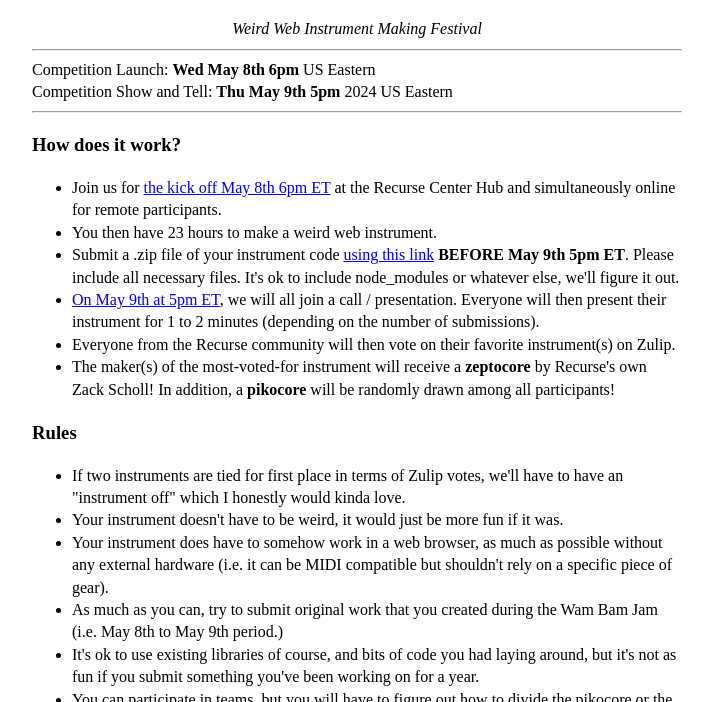
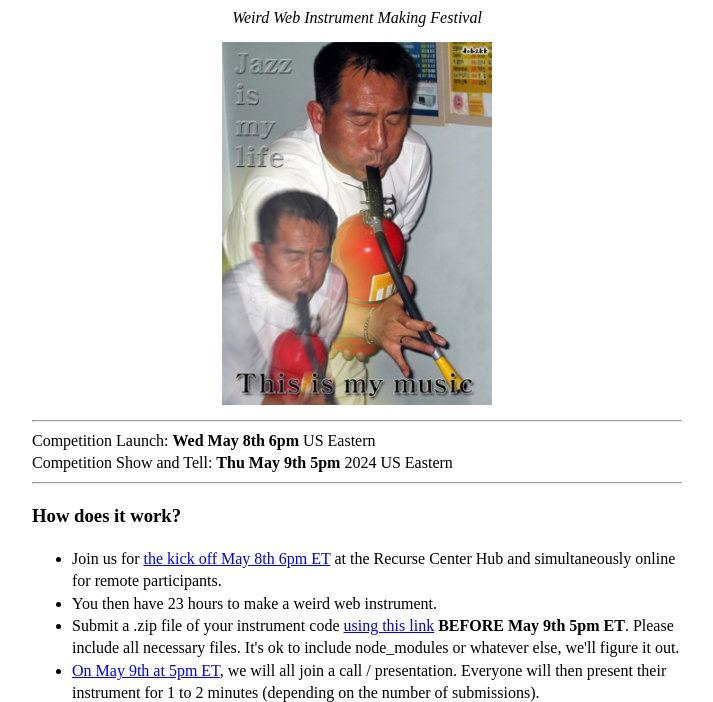
Before and after one commit to gregsadetsky/wambamjam, a plain HTML site: page index.html in a window 1280 px wide. Shown: the part 98-800 px from the top of the page, without its empty margins (283-996 px from the left). Drawn offline with Linux system fonts and the light colour scheme.

Commit message:
Update index.html

```diff
--- a/index.html
+++ b/index.html
@@ -24,10 +24,11 @@
 
 <body>
     <div id="maincontent" style="margin-top:30px">
-        <h1>WAM BAM JAM 2024 @ Recurse Center</h1>
-        <div style="text-align: center;"><i>Weird Web Instrument Making Festival</i></div>
+        <h1 style="margin-bottom: 10px;">WAM BAM JAM 2024 @ Recurse Center</h1>
+        <div style="text-align: center;margin-bottom: 13px;"><i>Weird Web Instrument Making Festival</i></div>
+        <div style="text-align: center;"><img src="/jazz.jpg" style="width: 270px;"></div>
         <hr>
-        Competition Launch: <b>Wed May 8th 6pm</b> US Eastern<br />
+        Competition Launch: <b>Wed May 8th 6pm</b> US Eastern<br>
         Competition Show and Tell: <b>Thu May 9th 5pm</b> 2024 US Eastern
         <hr>
         <div>
```
